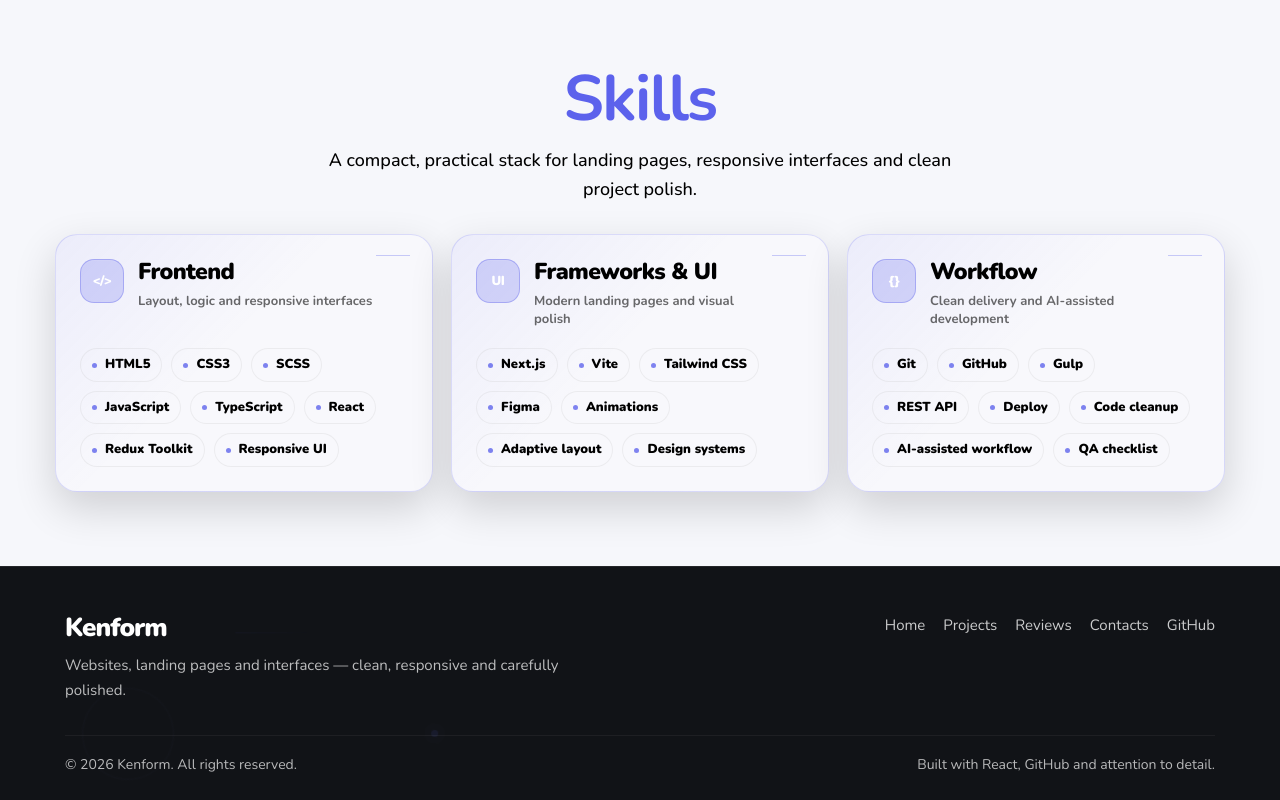
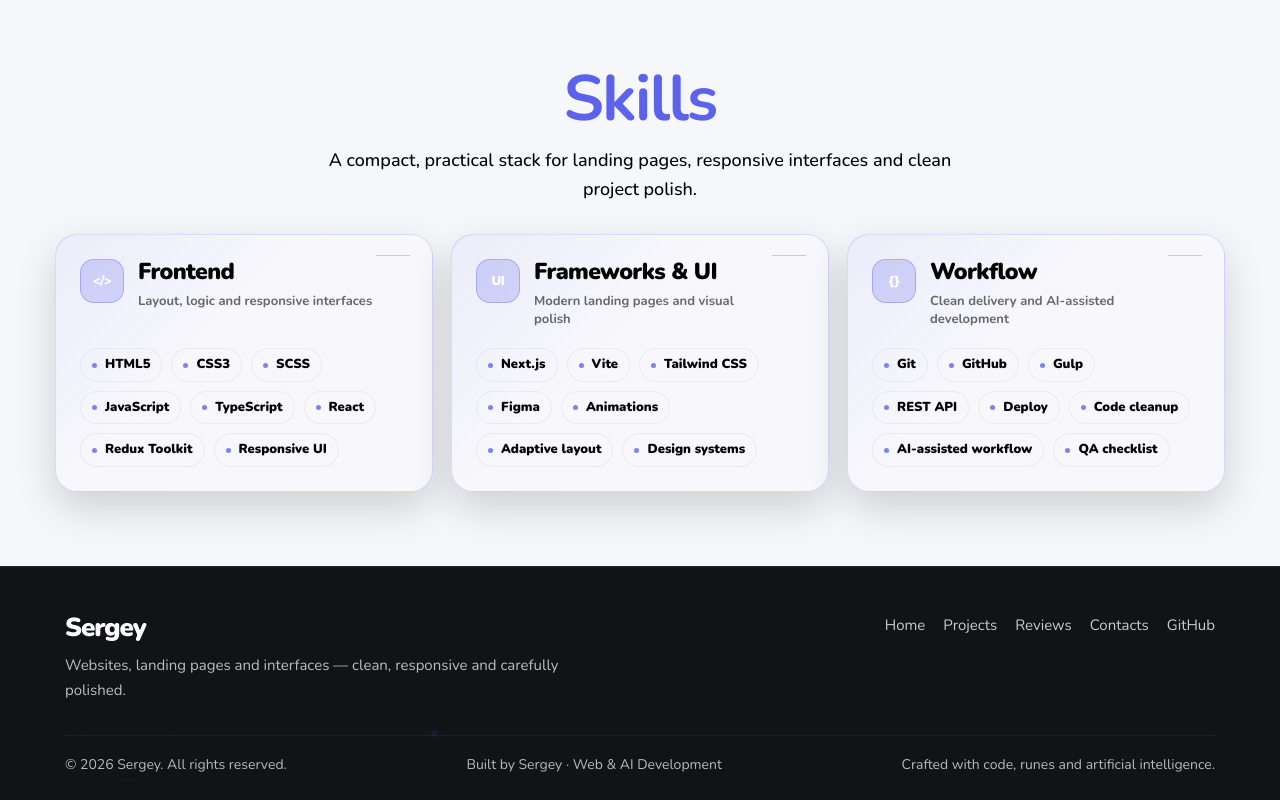
Before and after one commit to kenform/Portfolio, a React (Create React App) app: page /reviews in a window 1280 px wide. Shown: the part 749-1549 px from the top of the page. Built offline with nearby package versions, Linux system fonts and the light colour scheme.

Commit message:
Update portfolio public branding

```diff
--- a/public/index.html
+++ b/public/index.html
@@ -6,7 +6,7 @@
 		<meta name="theme-color" content="#000000" />
 		<meta name="description" content="Web site created using create-react-app" />
 
-		<title>Kenform — Frontend Portfolio</title>
+		<title>Sergey — Web & AI Development</title>
   <link rel="icon" type="image/svg+xml" href="%PUBLIC_URL%/favicon.svg" />
 	</head>
 	<body>
--- a/public/locales/en/translation.json
+++ b/public/locales/en/translation.json
@@ -93,7 +93,8 @@
     "contacts": "Contacts",
     "description": "Websites, landing pages and interfaces — clean, responsive and carefully polished.",
     "github": "GitHub",
-    "rights": "© {{year}} Kenform. All rights reserved.",
-    "built": "Built with React, GitHub and attention to detail."
+    "rights": "© {{year}} Sergey. All rights reserved.",
+    "built": "Built by Sergey · Web & AI Development",
+    "crafted": "Crafted with code, runes and artificial intelligence."
   }
 }
--- a/public/locales/ru/translation.json
+++ b/public/locales/ru/translation.json
@@ -93,7 +93,8 @@
     "contacts": "Контакты",
     "description": "Сайты, лендинги и интерфейсы — аккуратно, адаптивно и без лишней сложности.",
     "github": "GitHub",
-    "rights": "© {{year}} Kenform. Все права защищены.",
-    "built": "Собрано на React, GitHub и внимании к деталям."
+    "rights": "© {{year}} Sergey. Все права защищены.",
+    "built": "Built by Sergey · Web & AI Development",
+    "crafted": "Crafted with code, runes and artificial intelligence."
   }
 }
--- a/src/components/footer/index.jsx
+++ b/src/components/footer/index.jsx
@@ -13,7 +13,7 @@ const Footer = () => {
 				<div className='footer__content'>
 					<div className='footer__brand'>
 						<a className='footer__logo' href='#/'>
-							Kenform
+							Sergey
 						</a>
 						<p>{t('footer.description')}</p>
 					</div>
@@ -31,6 +31,8 @@ const Footer = () => {
 					<div className='footer__bottom'>
 						<p>{t('footer.rights', { year })}</p>
 						<p>{t('footer.built')}</p>
+
+						<p>{t('footer.crafted')}</p>
 					</div>
 				</div>
 			</div>
--- a/src/pages/Contacts.jsx
+++ b/src/pages/Contacts.jsx
@@ -280,7 +280,7 @@ const Contacts = () => {
 			name: 'Telegram',
 			hint: isEnglish ? 'Fastest way to reach me' : 'Самый быстрый способ связи',
 			icon: '✈',
-			link: 'https://t.me/Kenform',
+			link: 'https://t.me/sergey_web_ai',
 			external: true,
 		},
 		{
```
